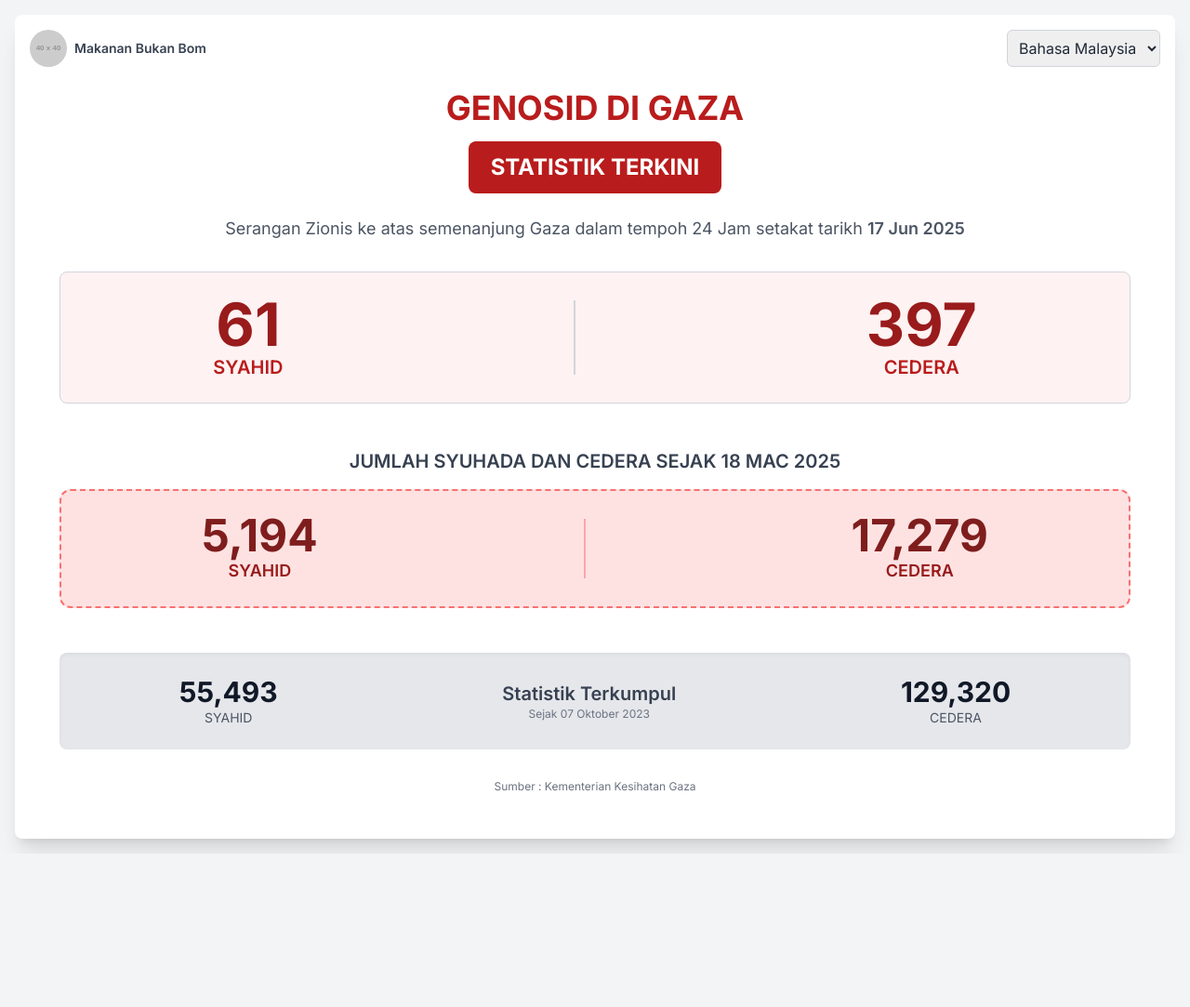
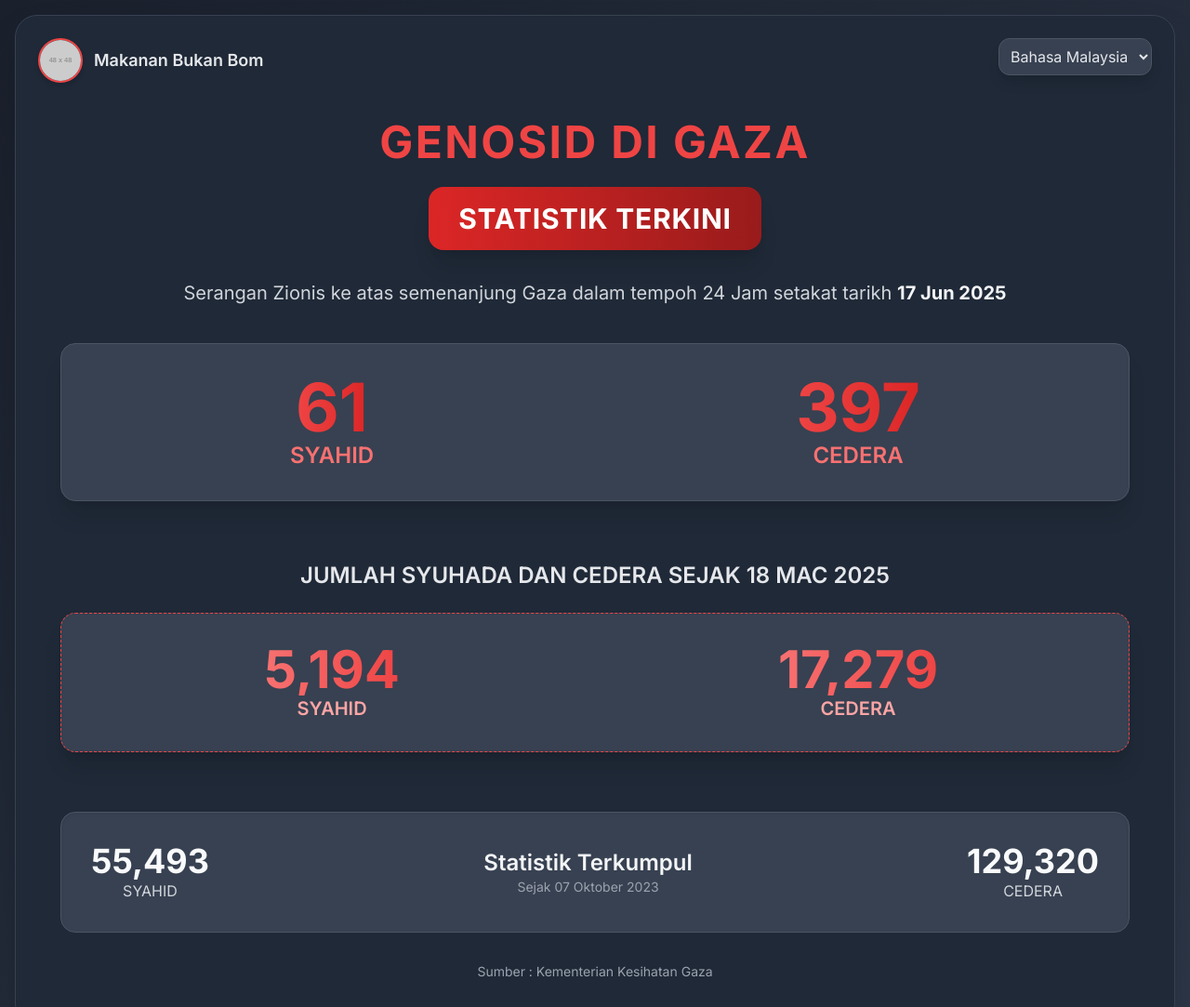
Before and after one commit to errazudin/genosid-di-gaza, a plain HTML site: page index.html in a window 1280 px wide. Shown: the top 1083 px of the page at 93% size. Before the commit the page ends 918 px from the top, so only its background shows below. Drawn offline with nearby package versions, Linux system fonts and the light colour scheme; placeholder pictures from the web are drawn by us.

Commit message:
Update index.html

```diff
--- a/index.html
+++ b/index.html
@@ -6,58 +6,68 @@
     <title data-key="pageTitle">Genosid di Gaza - Statistik Terkini</title>
     <!-- Tailwind CSS CDN -->
     <script src="https://cdn.tailwindcss.com"></script>
-    <link href="https://fonts.googleapis.com/css2?family=Inter:wght@400;600;700&display=swap" rel="stylesheet">
+    <link href="https://fonts.googleapis.com/css2?family=Inter:wght@300;400;600;700&display=swap" rel="stylesheet">
     <style>
         body {
             font-family: 'Inter', sans-serif;
-            background-color: #f0f0f0; /* Light gray background */
+            /* Dark background for Web3 theme */
+            background: linear-gradient(135deg, #1A202C, #2D3748); /* Dark gradient background */
+            color: #E2E8F0; /* Light text color */
         }
         .container {
             max-width: 900px;
         }
         /* Custom styles for the numbers to mimic the image's large font */
         .large-number {
-            font-size: 4rem; /* Adjust as needed for responsiveness */
+            font-size: 4.5rem; /* Slightly larger numbers */
             font-weight: 700;
             line-height: 1;
+            background: linear-gradient(90deg, #EF4444, #DC2626); /* Red gradient for numbers */
+            -webkit-background-clip: text;
+            -webkit-text-fill-color: transparent;
+            color: #DC2626; /* Fallback for browsers not supporting text-fill-color */
         }
         .medium-number {
-            font-size: 3rem;
+            font-size: 3.5rem;
             font-weight: 700;
             line-height: 1;
+            background: linear-gradient(90deg, #F87171, #EF4444); /* Lighter red gradient */
+            -webkit-background-clip: text;
+            -webkit-text-fill-color: transparent;
+            color: #EF4444; /* Fallback */
         }
         /* Responsive adjustments for numbers */
         @media (max-width: 768px) {
             .large-number {
-                font-size: 3rem;
+                font-size: 3.5rem;
             }
             .medium-number {
-                font-size: 2rem;
+                font-size: 2.5rem;
             }
         }
         @media (max-width: 480px) {
             .large-number {
-                font-size: 2.5rem;
+                font-size: 2.8rem;
             }
             .medium-number {
-                font-size: 1.5rem;
+                font-size: 1.8rem;
             }
         }
     </style>
 </head>
-<body class="flex flex-col items-center justify-center min-h-screen p-4 bg-gray-100 text-gray-800">
+<body class="flex flex-col items-center justify-center min-h-screen p-4">
 
-    <div class="container bg-white rounded-lg shadow-xl p-8 md:p-12 text-center relative overflow-hidden">
+    <div class="container bg-gray-800 rounded-3xl shadow-2xl p-8 md:p-12 text-center relative overflow-hidden border border-gray-700">
 
         <!-- Logo Section - Top Left -->
-        <div class="absolute top-4 left-4 flex items-center space-x-2">
-            <img src="https://placehold.co/40x40/FF5733/FFFFFF?text=MBB" alt="Makanan Bukan Bom Logo" class="w-10 h-10 rounded-full">
-            <span class="text-sm font-semibold text-gray-700">Makanan Bukan Bom</span>
+        <div class="absolute top-6 left-6 flex items-center space-x-3">
+            <img src="https://placehold.co/48x48/5C2E2E/FFFFFF?text=MBB" alt="Makanan Bukan Bom Logo" class="w-12 h-12 rounded-full border-2 border-red-500 shadow-md">
+            <span class="text-lg font-semibold text-gray-200">Makanan Bukan Bom</span>
         </div>
 
         <!-- Language Selector -->
-        <div class="absolute top-4 right-4">
-            <select id="language-selector" class="p-2 rounded-md border border-gray-300 focus:outline-none focus:ring-2 focus:ring-red-500">
+        <div class="absolute top-6 right-6 z-10">
+            <select id="language-selector" class="p-2 rounded-xl border border-gray-600 bg-gray-700 text-gray-200 focus:outline-none focus:ring-2 focus:ring-red-500 shadow-lg">
                 <option value="ms">Bahasa Malaysia</option>
                 <option value="en">English</option>
                 <option value="zh">中文</option>
@@ -67,66 +77,62 @@
             </select>
         </div>
 
-        <h1 class="text-3xl md:text-4xl font-bold mt-8 mb-4 text-red-700" data-key="title">GENOSID DI GAZA</h1>
+        <h1 class="text-4xl md:text-5xl font-bold mt-16 mb-6 text-red-500 tracking-wider" data-key="title">GENOSID DI GAZA</h1>
 
-        <div class="bg-red-700 text-white py-3 px-6 rounded-lg inline-block mb-6">
-            <h2 class="text-xl md:text-2xl font-bold" data-key="currentStatsTitle">STATISTIK TERKINI</h2>
+        <div class="bg-gradient-to-r from-red-600 to-red-800 text-white py-4 px-8 rounded-2xl inline-block mb-8 shadow-xl">
+            <h2 class="text-2xl md:text-3xl font-bold tracking-wide" data-key="currentStatsTitle">STATISTIK TERKINI</h2>
         </div>
 
-        <p class="text-base md:text-lg mb-8 text-gray-600">
-            <span data-key="currentStatsDescription">Serangan Zionis ke atas semenanjung Gaza dalam tempoh 24 Jam setakat tarikh</span> <span class="font-semibold">17 Jun 2025</span>
+        <p class="text-lg md:text-xl mb-10 text-gray-300">
+            <span data-key="currentStatsDescription">Serangan Zionis ke atas semenanjung Gaza dalam tempoh 24 Jam setakat tarikh</span> <span class="font-bold text-gray-100">17 Jun 2025</span>
         </p>
 
         <!-- Current Stats (24 Hours) -->
-        <div class="flex flex-col md:flex-row justify-around items-center space-y-8 md:space-y-0 md:space-x-8 mb-12 border border-gray-300 rounded-lg p-6 bg-red-50">
+        <div class="grid grid-cols-1 md:grid-cols-2 gap-8 md:gap-12 mb-16 p-8 bg-gray-700 rounded-2xl shadow-xl border border-gray-600">
             <div class="flex flex-col items-center">
-                <p class="large-number text-red-800">61</p>
-                <p class="text-xl font-semibold text-red-700" data-key="martyrs">SYAHID</p>
+                <p class="large-number">61</p>
+                <p class="text-2xl font-semibold text-red-400" data-key="martyrs">SYAHID</p>
             </div>
-            <div class="h-20 w-0.5 bg-gray-300 md:block hidden"></div> <!-- Separator for desktop -->
-            <div class="w-full h-0.5 bg-gray-300 md:hidden block"></div> <!-- Separator for mobile -->
             <div class="flex flex-col items-center">
-                <p class="large-number text-red-800">397</p>
-                <p class="text-xl font-semibold text-red-700" data-key="injured">CEDERA</p>
+                <p class="large-number">397</p>
+                <p class="text-2xl font-semibold text-red-400" data-key="injured">CEDERA</p>
             </div>
         </div>
 
         <!-- Total Stats (Since 18 MAC 2025) -->
-        <h3 class="text-lg md:text-xl font-semibold mb-4 text-gray-700" data-key="totalStatsTitle">
+        <h3 class="text-xl md:text-2xl font-semibold mb-6 text-gray-200" data-key="totalStatsTitle">
             JUMLAH SYUHADA DAN CEDERA SEJAK 18 MAC 2025
         </h3>
-        <div class="flex flex-col md:flex-row justify-around items-center space-y-6 md:space-y-0 md:space-x-8 mb-12 border-2 border-dashed border-red-400 rounded-xl p-6 bg-red-100">
+        <div class="grid grid-cols-1 md:grid-cols-2 gap-8 md:gap-12 mb-16 p-8 bg-gray-700 rounded-2xl shadow-xl border border-red-500 border-dashed">
             <div class="flex flex-col items-center">
-                <p class="medium-number text-red-900">5,194</p>
-                <p class="text-lg font-semibold text-red-800" data-key="martyrs">SYAHID</p>
+                <p class="medium-number">5,194</p>
+                <p class="text-xl font-semibold text-red-300" data-key="martyrs">SYAHID</p>
             </div>
-            <div class="h-16 w-0.5 bg-red-300 md:block hidden"></div> <!-- Separator for desktop -->
-            <div class="w-full h-0.5 bg-red-300 md:hidden block"></div> <!-- Separator for mobile -->
             <div class="flex flex-col items-center">
-                <p class="medium-number text-red-900">17,279</p>
-                <p class="text-lg font-semibold text-red-800" data-key="injured">CEDERA</p>
+                <p class="medium-number">17,279</p>
+                <p class="text-xl font-semibold text-red-300" data-key="injured">CEDERA</p>
             </div>
         </div>
 
         <!-- Cumulative Stats (Since 07 Oktober 2023) -->
-        <div class="bg-gray-200 rounded-lg p-6 mb-8 shadow-inner">
-            <div class="flex flex-col md:flex-row justify-around items-center space-y-4 md:space-y-0 md:space-x-8">
+        <div class="bg-gray-700 rounded-2xl p-8 mb-8 shadow-inner border border-gray-600">
+            <div class="flex flex-col md:flex-row justify-around items-center space-y-6 md:space-y-0 md:space-x-8">
                 <div class="flex flex-col items-center">
-                    <p class="text-3xl font-bold text-gray-900">55,493</p>
-                    <p class="text-sm text-gray-600" data-key="martyrs">SYAHID</p>
+                    <p class="text-4xl font-bold text-gray-50">55,493</p>
+                    <p class="text-base text-gray-300" data-key="martyrs">SYAHID</p>
+                </div>
+                <div class="flex flex-col items-center flex-1 mx-4">
+                    <p class="text-2xl font-semibold text-gray-100" data-key="cumulativeStats">Statistik Terkumpul</p>
+                    <p class="text-sm text-gray-400" data-key="sinceDate">Sejak 07 Oktober 2023</p>
                 </div>
                 <div class="flex flex-col items-center">
-                    <p class="text-xl font-semibold text-gray-700" data-key="cumulativeStats">Statistik Terkumpul</p>
-                    <p class="text-xs text-gray-500" data-key="sinceDate">Sejak 07 Oktober 2023</p>
-                </div>
-                <div class="flex flex-col items-center">
-                    <p class="text-3xl font-bold text-gray-900">129,320</p>
-                    <p class="text-sm text-gray-600" data-key="injured">CEDERA</p>
+                    <p class="text-4xl font-bold text-gray-50">129,320</p>
+                    <p class="text-base text-gray-300" data-key="injured">CEDERA</p>
                 </div>
             </div>
         </div>
 
-        <p class="text-xs text-gray-500 mt-4" data-key="source">
+        <p class="text-sm text-gray-400 mt-6" data-key="source">
             Sumber : Kementerian Kesihatan Gaza
         </p>
 
@@ -215,9 +221,15 @@
             if (lang === 'ar') {
                 document.body.style.direction = 'rtl';
                 document.body.style.textAlign = 'right';
+                // Adjust text alignment for specific elements if needed for RTL
+                document.querySelectorAll('.text-left').forEach(el => el.classList.remove('text-left'));
+                document.querySelectorAll('.text-right').forEach(el => el.classList.add('text-right'));
             } else {
                 document.body.style.direction = 'ltr';
                 document.body.style.textAlign = 'left';
+                // Reset text alignment for LTR
+                document.querySelectorAll('.text-right').forEach(el => el.classList.remove('text-right'));
+                document.querySelectorAll('.text-left').forEach(el => el.classList.add('text-left'));
             }
 
             // Update all elements with a data-key attribute
```
